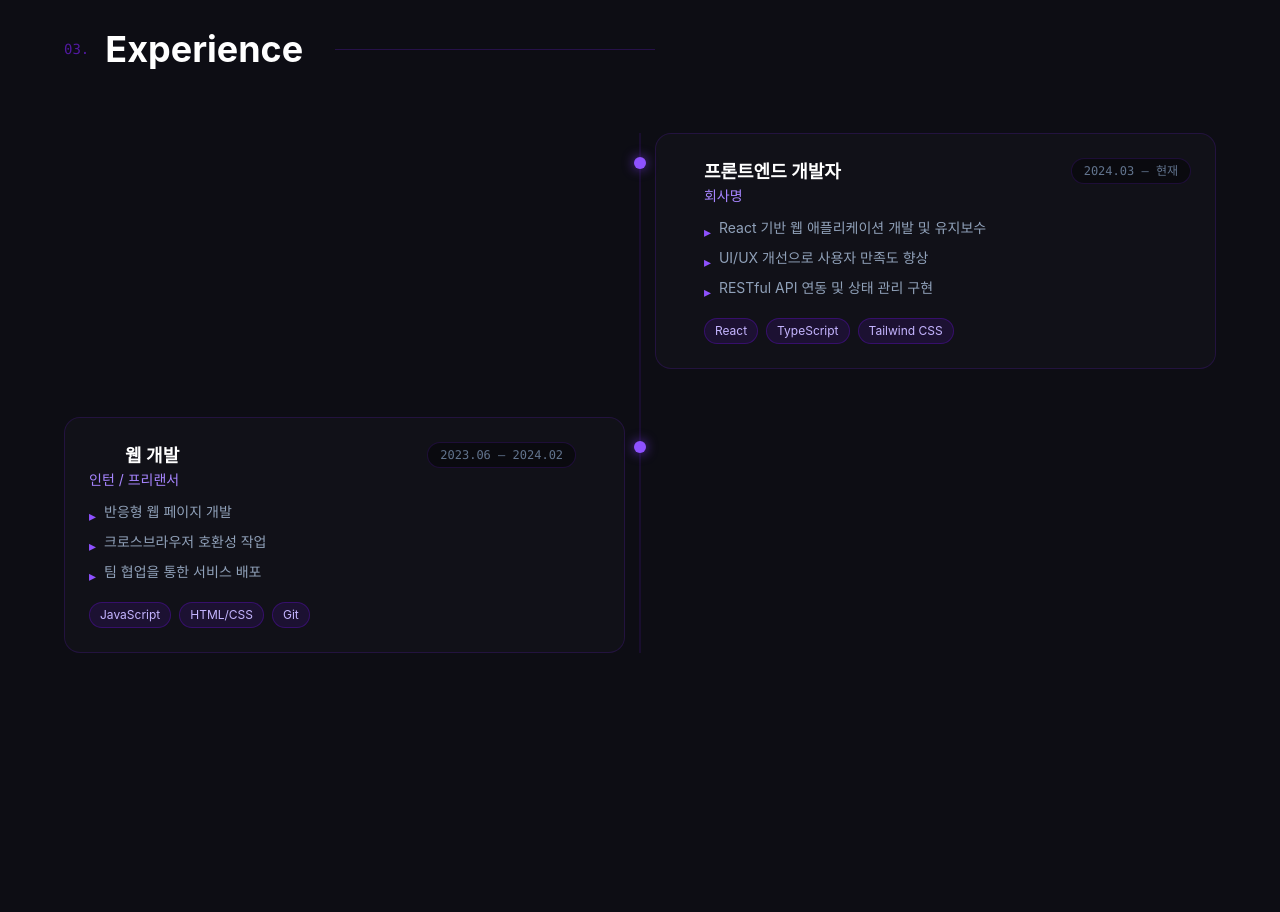
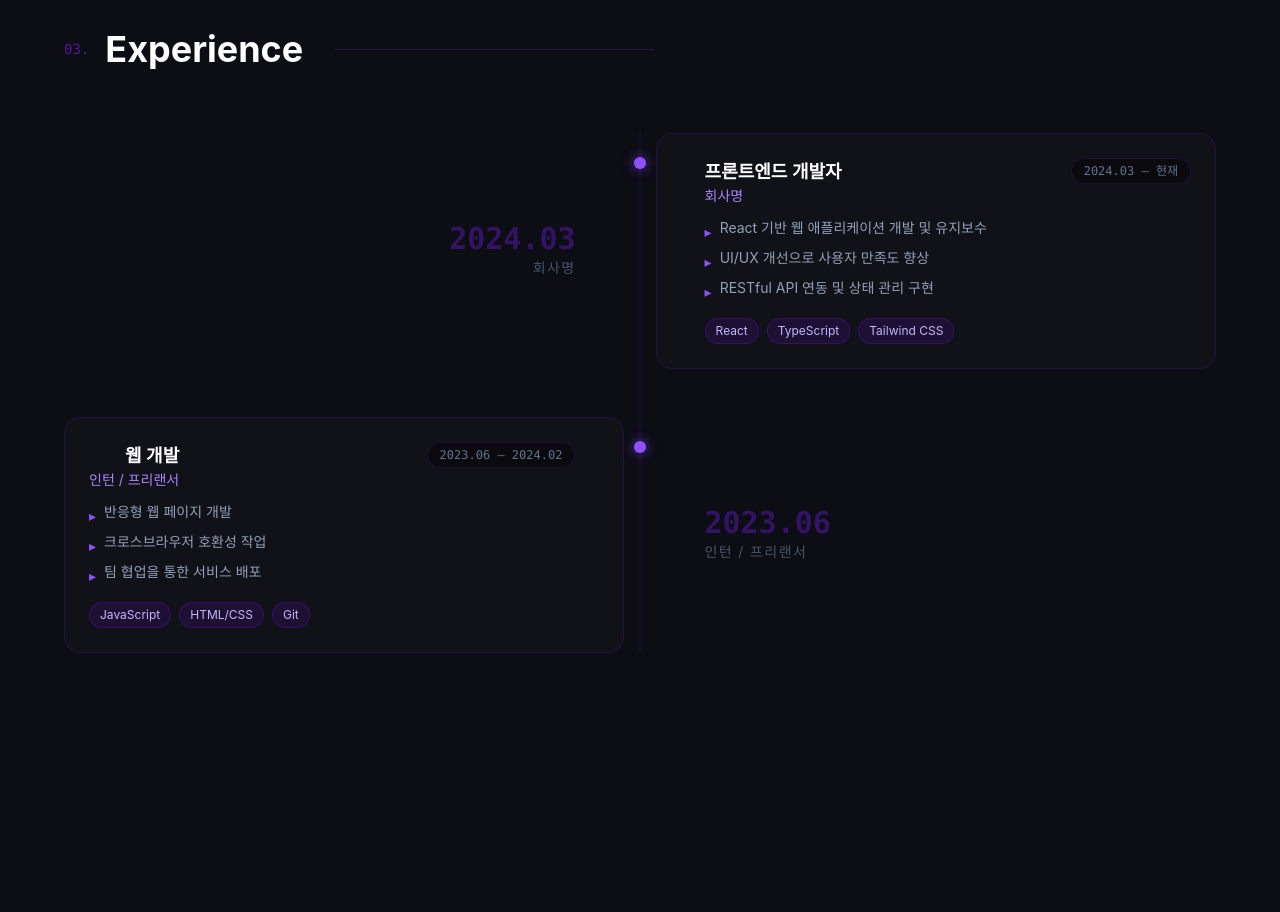
Before and after one commit to nue-os/portfolio, a React app: page / in a window 1280 px wide. Shown: the part 2900-3812 px from the top of the page. Built offline with nearby package versions, Linux system fonts and the light colour scheme; the HTML template or start-up script is replaced by a standard one.

Commit message:
feat: Experience 타임라인 빈 공간에 기간, 회사명 표시 추가

```diff
--- a/src/components/sections/Experience.tsx
+++ b/src/components/sections/Experience.tsx
@@ -23,7 +23,14 @@ export default function Experience() {
                 {/* 타임라인 점 */}
                 <div className="hidden md:block absolute left-1/2 top-6 w-3 h-3 bg-violet-500 rounded-full -translate-x-1/2 shadow-[0_0_12px_rgba(124,58,237,0.8)]" />
 
-                <div className="md:w-1/2" />
+                <div className={`hidden md:flex md:w-1/2 flex-col justify-center gap-1 ${i % 2 === 0 ? 'items-end pr-12' : 'items-start pl-12'}`}>
+                  <span className="text-3xl font-bold text-violet-900/60 font-mono leading-none">
+                    {exp.period.split('—')[0].trim()}
+                  </span>
+                  <span className="text-slate-600 text-sm tracking-widest uppercase">
+                    {exp.company}
+                  </span>
+                </div>
 
                 <div
                   className={`md:w-1/2 bg-[#111118] border border-violet-900/30 rounded-2xl p-6 hover:border-violet-600/50 transition-all duration-300 hover:-translate-y-1 ${
```
